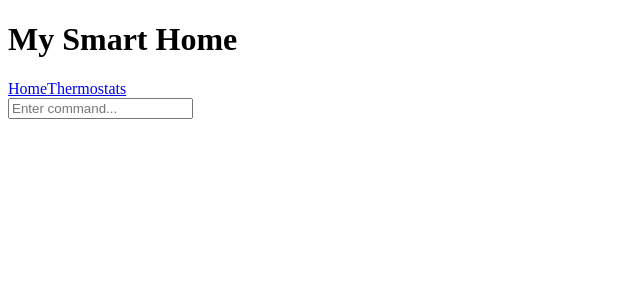
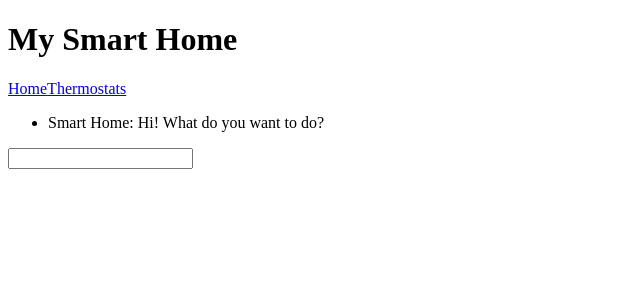
Before and after one commit to erikap/apiai-smart-home-frontend, an Angular app: page /home in a window 1280 px wide. Shown: the top 300 px of the page, without its empty margins (0-640 px from the left). Built offline with nearby package versions, Linux system fonts and the light colour scheme.

Commit message:
Add a smart chat service

```diff
--- a/src/app/app.module.ts
+++ b/src/app/app.module.ts
@@ -2,12 +2,14 @@ import { BrowserModule } from '@angular/platform-browser';
 import { NgModule, ApplicationRef } from '@angular/core';
 import { CommonModule } from '@angular/common';
 import { FormsModule } from '@angular/forms';
+import { HttpModule } from '@angular/http';
 import { AppComponent } from './app.component';
 import { ThermostatDetailComponent } from './thermostat-detail/thermostat-detail.component';
 import { ThermostatsComponent } from './thermostats/thermostats.component';
 import { ThermostatService } from './thermostat.service';
 import { routing } from './app.routing';
 import { HomeComponent } from './home/home.component';
+import { SmartChatService } from './smart-chat.service';
 
 @NgModule({
   declarations: [
@@ -20,10 +22,12 @@ import { HomeComponent } from './home/home.component';
     BrowserModule,
     CommonModule,
     FormsModule,
+    HttpModule,
     routing
   ],
   providers: [
-    ThermostatService
+    ThermostatService,
+    SmartChatService
   ],
   entryComponents: [AppComponent],
   bootstrap: [AppComponent]
--- a/src/app/home/home.component.html
+++ b/src/app/home/home.component.html
@@ -1 +1,7 @@
-<input type="text" placeholder="Enter command...">
+<ul>
+  <li *ngFor="let message of messages">
+    {{message.sender}}: {{message.text}}
+  </li>
+</ul>
+
+<input #chat (keyup.enter)="submitMessage(chat.value); chat.value=''">
--- a/src/app/home/home.component.ts
+++ b/src/app/home/home.component.ts
@@ -1,4 +1,6 @@
 import { Component, OnInit } from '@angular/core';
+import { Message } from '../message';
+import { SmartChatService } from '../smart-chat.service';
 
 @Component({
   selector: 'app-home',
@@ -7,9 +9,16 @@ import { Component, OnInit } from '@angular/core';
 })
 export class HomeComponent implements OnInit {
 
-  constructor() { }
+  messages: Message[];
+
+  constructor(private smartChatService : SmartChatService) { }
 
   ngOnInit() {
+    this.messages = this.smartChatService.getMessages();
+  }
+
+  submitMessage(value: string): void {
+    this.smartChatService.submitMessage({text: value, sender: 'You'});
   }
 
 }
--- /dev/null
+++ b/src/app/message.ts
@@ -0,0 +1,4 @@
+export class Message {
+  sender: string;
+  text: string;
+}
--- /dev/null
+++ b/src/app/smart-chat.service.ts
@@ -0,0 +1,36 @@
+import { Injectable } from '@angular/core';
+import 'rxjs/add/operator/toPromise';
+import { Http, URLSearchParams } from '@angular/http';
+
+import { Message } from './message';
+
+@Injectable()
+export class SmartChatService {
+
+  private messages: Message[] = [
+    { sender: 'Smart Home', text: 'Hi! What do you want to do?' }
+  ];
+
+  constructor(private http: Http) { }
+
+  getMessages(): Message[] {
+    return this.messages;
+  }
+
+  submitMessage(message: Message): void {
+    this.messages.push(message);
+    let params: URLSearchParams = new URLSearchParams();
+    params.set('q', message.text);
+    this.http.get('/apiai', { search: params }).toPromise()
+      .then(response => {
+        var answer = response.json() as Message;
+        this.messages.push(answer);
+      })
+      .catch(this.handleError);
+  }
+
+  private handleError(error: any): Promise<any> {
+    console.error('An error occurred', error);
+    return Promise.reject(error.message || error);
+  }
+}
--- a/src/app/thermostat.service.ts
+++ b/src/app/thermostat.service.ts
@@ -8,7 +8,7 @@ export class ThermostatService {
 
   constructor() { }
 
-  getThermostats():  Promise<Thermostat[]> {
+  getThermostats(): Promise<Thermostat[]> {
     return Promise.resolve(THERMOSTATS);
   }
 
```
Also changed, not shown: 2 other files (tests, documents, lock files or other folders).
